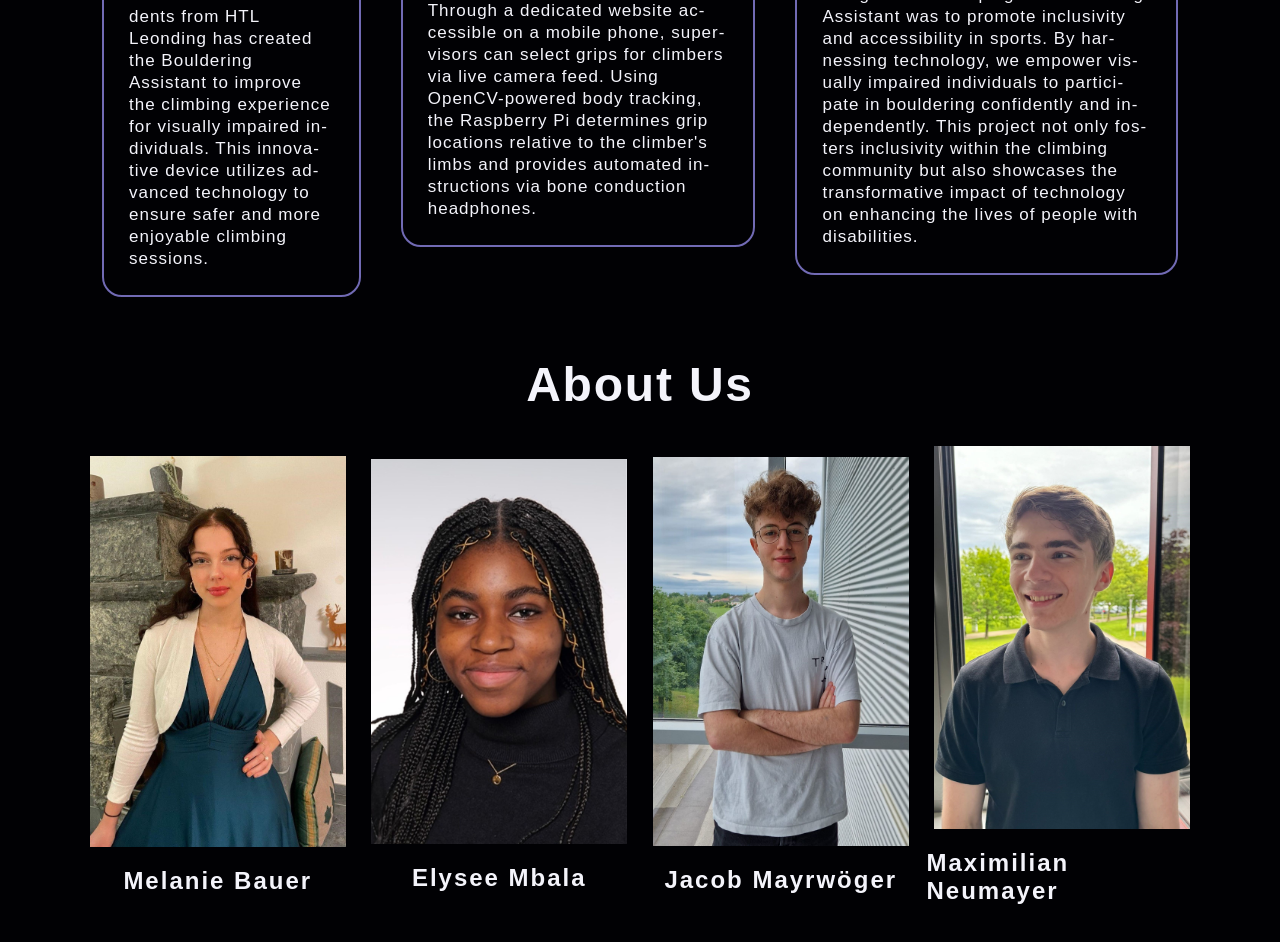
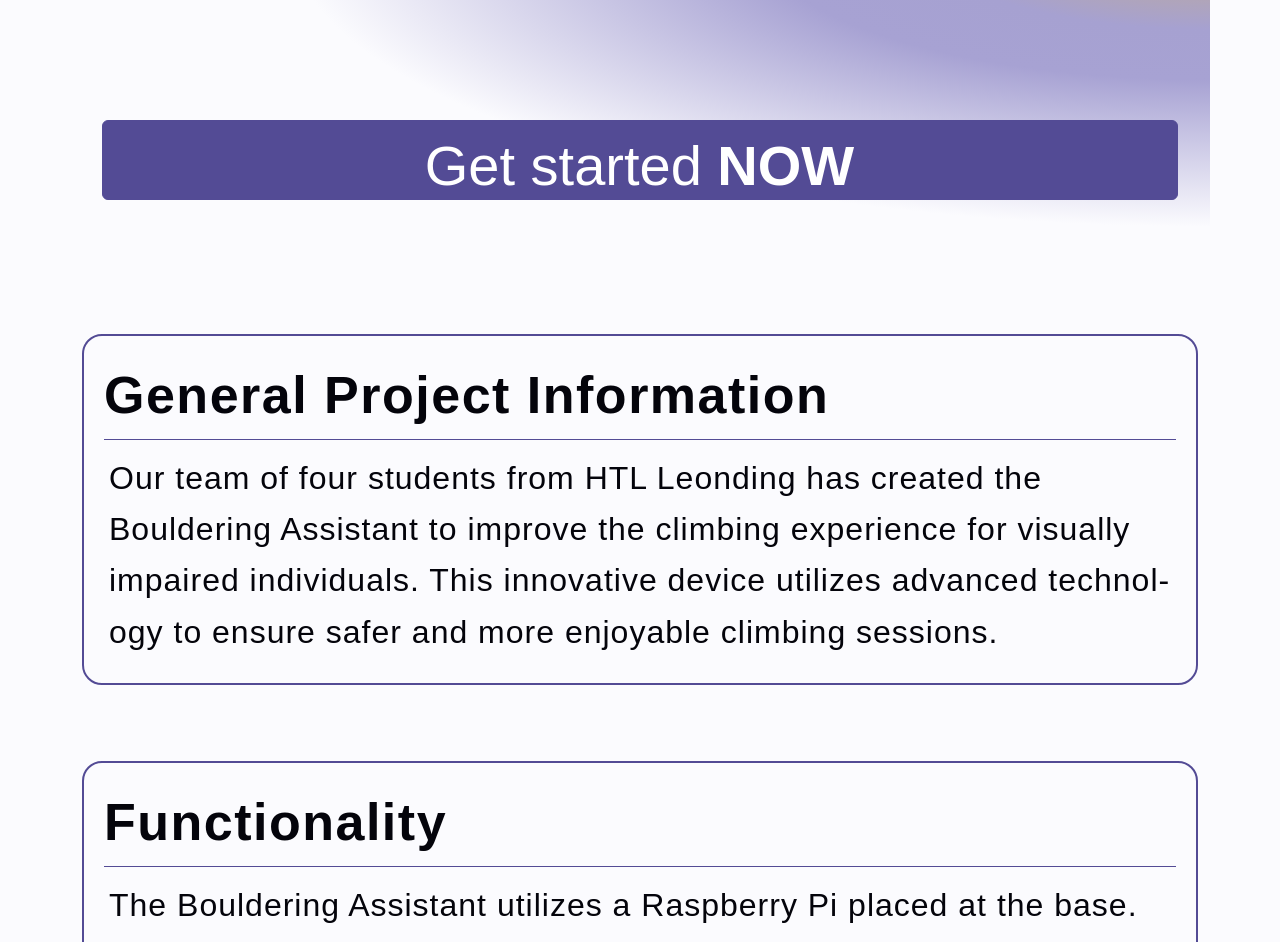
Before and after one commit to melanie-bauer/BoulderingAssistant_VueApp, a Vue app: page / in a window 1280 px wide. Shown: the part 420-1362 px from the top of the page. Built offline with nearby package versions, Linux system fonts and the light colour scheme; a web font is replaced by a local one.

Commit message:
did some major css changes

```diff
--- a/src/assets/base.css
+++ b/src/assets/base.css
@@ -1,43 +1,117 @@
 @import url('https://fonts.googleapis.com/css2?family=Baloo+Tammudu+2:wght@400..800&family=NTR&display=swap');
+
 :root {
   --font-family: 'NTR', sans-serif;
   --font-weight-heading: 600;
   --font-weight-body: 400;
 
-  --line-height-display: 42px;
-  --line-height-header: 28px;
-  --line-height-body: 22px;
-  --line-height-label: 16px;
+  --line-height-display: 1.2;
+  --line-height-header: 1.5;
+  --line-height-body: 1.6;
+  --line-height-label: 1.2;
 
   --letter-spacing-display: 1.8px;
-  --letter-spacing-header: 2px;
+  --letter-spacing-header: 1.5px;
   --letter-spacing-body: 1px;
-  --letter-spacing-label: 1px;
+  --letter-spacing-label: 0.5px;
 
-  --spacing-sm: 12px;
-  --spacing-m: 24px;
-  --spacing-xl: 32px;
+  --spacing-sm: 20px;
+  --spacing-m: 32px;
+  --spacing-xl: 48px;
 
-  --font-size-base: 17px;
-  --display-xl: 48px;
-  --display-r: 40px;
-  --header-xl: 32px;
+  --font-size-base: 16px;
+  --display-xl: 36px;
+  --display-r: 32px;
+  --header-xl: 28px;
   --header-r: 24px;
   --header-sm: 20px;
-  --label-r: 15px;
-  --button-radius: 20px;
+  --label-r: 14px;
+  --button-large: 24px;
+  --button-radius: 12px;
+
   --vh: 1;
-  @media (prefers-color-scheme: light) {
-    --text: #04040b;
-    --background: #fbfbfe;
-    --primary: #534b95;
-    --secondary: #9890df;
-    --accent: #E8D5B0FF;
+
+  --text-light: #04040b;
+  --background-light: #fbfbfe;
+  --primary-light: #534b95;
+  --secondary-light: #9890df;
+  --accent-light: #E8D5B0FF;
+
+  --text-dark: #f4f4fb;
+  --background-dark: #010104;
+  --primary-dark: #716ab4;
+  --secondary-dark: #28206f;
+  --accent-dark: #E8D5B0FF;
+}
+
+@media (prefers-color-scheme: light) {
+  :root {
+    --text: var(--text-light);
+    --background: var(--background-light);
+    --primary: var(--primary-light);
+    --secondary: var(--secondary-light);
+    --accent: var(--accent-light);
   }
+}
 
-      --text: #f4f4fb;
-      --background: #010104;
-      --primary: #716ab4;
-      --secondary: #28206f;
-      --accent: #E8D5B0FF;
+@media (prefers-color-scheme: dark) {
+  :root {
+    --text: var(--text-dark);
+    --background: var(--background-dark);
+    --primary: var(--primary-dark);
+    --secondary: var(--secondary-dark);
+    --accent: var(--accent-dark);
+  }
 }
+
+@media(min-width: 576px) {
+  :root {
+    --font-size-base: 18px;
+    --display-xl: 40px;
+    --display-r: 36px;
+    --header-xl: 32px;
+    --header-r: 28px;
+    --header-sm: 24px;
+    --label-r: 16px;
+    --button-large: 32px;
+  }
+}
+
+@media(min-width: 768px) {
+  :root {
+    --font-size-base: 20px;
+    --display-xl: 52px;
+    --display-r: 48px;
+    --header-xl: 44px;
+    --header-r: 40px;
+    --header-sm: 36px;
+    --label-r: 18px;
+    --button-large: 36px;
+  }
+}
+
+@media(min-width: 992px) {
+  :root {
+    --font-size-base: 26px;
+    --display-xl: 76px;
+    --display-r: 66px;
+    --header-xl: 60px;
+    --header-r: 50px;
+    --header-sm: 40px;
+    --label-r: 20px;
+    --button-large: 48px;
+  }
+}
+
+@media(min-width: 1200px) {
+  :root {
+    --font-size-base: 32px;
+    --display-xl: 100px;
+    --display-r: 88px;
+    --header-xl: 76px;
+    --header-r: 64px;
+    --header-sm: 52px;
+    --label-r: 24px;
+    --button-large: 56px;
+  }
+}
--- a/src/assets/main.css
+++ b/src/assets/main.css
@@ -9,15 +9,13 @@ body{
 
 }
 .h4, .h5, .h6{
-    font-weight: var(--font-weight-heading) !important;
     line-height: var(--line-height-header) !important;
     font-size: var(--header-sm) !important;
     letter-spacing: var(--letter-spacing-header);
 }
 h4, h5, h6{
-    font-weight: var(--font-weight-heading) !important;
     line-height: var(--line-height-header) !important;
-    font-size: var(--header-r) !important;
+    font-size: var(--header-sm) !important;
     letter-spacing: var(--letter-spacing-header);
 }
 
@@ -42,7 +40,6 @@ h1, h2, h3{
 }
 .btn{
     padding: 3px 10px 1px 9px !important;
-    /*box-shadow: 0 10px 20px -5px var(--primary);*/
 }
 .btn-primary {
     --bs-btn-color: #fff !important;
@@ -74,3 +71,7 @@ h1, h2, h3{
 .hover:hover{
     box-shadow: 0 0 40px 2px var(--secondary);
 }
+.btn-large {
+    font-size: var(--button-large) !important;
+    padding: var(--spacing-sm) var(--spacing-m);
+}
--- a/src/components/AboutUs.vue
+++ b/src/components/AboutUs.vue
@@ -8,7 +8,7 @@ import maximilianImage from '@/assets/images/Maximilian_Neumayer.jpg';
 const names = ["Melanie Bauer", "Elysee Mbala", "Jacob Mayrwöger", "Maximilian Neumayer"];
 const images = [melanieImage, mbalaImage, jacobImage, maximilianImage];
 const index = ref(0);
-const isCarousel = ref(window.innerWidth < 992);
+const isCarousel = ref(window.innerWidth < 1200);
 
 const next = () => {
   index.value = (index.value + 1) % names.length;
@@ -19,7 +19,7 @@ const prev = () => {
 };
 
 const handleResize = () => {
-  isCarousel.value = window.innerWidth < 992;
+  isCarousel.value = window.innerWidth < 1200;
 };
 
 onMounted(() => {
@@ -31,8 +31,8 @@ onBeforeUnmount(() => {
   window.removeEventListener('resize', handleResize);
 });
 </script>
+
 <template>
-
   <div class="container">
     <div class="row small-mb">
       <h1 class="text-align-center">About Us</h1>
@@ -52,6 +52,8 @@ onBeforeUnmount(() => {
     <div v-else class="grid-layout">
       <div v-for="(img, i) in images" :key="i" class="grid-item">
         <img :src="img" :alt="names[i]" class="grid-image img-fluid">
+        </div>
+      <div v-for="(img, i) in images" :key="i" class="grid-item align-self-start">
         <h4 class="caption">{{ names[i] }}</h4>
       </div>
     </div>
@@ -59,13 +61,16 @@ onBeforeUnmount(() => {
 </template>
 
 <style scoped>
+.align-self-start{
+  align-self: start;
+}
 .container {
   display: flex;
   flex-direction: column;
   align-items: center;
   justify-content: center;
   position: relative;
-  margin-top: 35px;
+  margin-top: var(--spacing-m);
 }
 
 img, svg {
@@ -99,7 +104,7 @@ img, svg {
 
 .caption {
   margin-top: 10px;
-  font-size: 18px;
+  font-size: 12px; /* Smaller text size */
 }
 
 .arrow {
@@ -133,8 +138,10 @@ img, svg {
   display: grid;
   gap: 10px;
   width: 100%;
+  grid-template-columns: repeat(auto-fit, minmax(150px, 1fr));
+  justify-items: center;
+  align-items: end; /* Align items to the bottom */
 }
-
 
 .grid-item {
   display: flex;
@@ -143,15 +150,23 @@ img, svg {
 }
 
 .grid-image {
-  min-width: 30vw;
-  max-width: 30vw;
+  width: 100%; /* Ensure images take full width */
+  max-width: 15vw;
+}
+
+.caption {
+  font-size: 14px; /* Smaller text size */
+  text-align: center;
+}
+
+@media (min-width: 768px) {
+  .grid-image {
+    max-width: 15vw; /* Adjusted for larger screens */
+  }
 }
 
 @media (min-width: 992px) {
-  .grid-layout {
-    grid-template-columns: repeat(2, 1fr);
-  }
-  .caption{
+  .caption {
     margin: 20px 0 30px 0;
   }
 }
@@ -161,13 +176,17 @@ img, svg {
     grid-template-columns: repeat(4, 1fr);
     margin-top: 20px;
   }
-  .grid-image{
-    min-width: 20vw;
-    max-width: 20vw;
+  .grid-image {
+    max-width: 18vw; /* Adjusted for larger screens */
   }
-  .grid-item{
-    display: flex;
-    justify-content: center;
+  .caption {
+    margin: 10px 0 20px 0;
+  }
+}
+
+@media (min-width: 1500px) {
+  .grid-image {
+    max-width: 14vw; /* Adjusted for larger screens */
   }
 }
 </style>
--- a/src/components/FirstLook.vue
+++ b/src/components/FirstLook.vue
@@ -5,39 +5,39 @@ import PrimaryButton from "@/components/PrimaryButton.vue";
 
 <template>
   <div class="gradient container d-flex flex-column">
-    <h1 class="col-6">Bouldering Assistant</h1>
-    <p class="col-11">Your digital assistant to help visually impaired people with bouldering.</p>
-
+    <h1 class="col-sm-12 header-xl">Bouldering Assistant</h1>
+    <h4 class="col-11">Your digital assistant to help visually impaired people with bouldering.</h4>
+    <PrimaryButton class="button col-8 btn-large" to="/boulderingSession">Get started <b>NOW</b></PrimaryButton>
   </div>
-  <div class="container d-flex align-content-center">
-    <PrimaryButton to="/boulderingSession" width="70%" font-size="24px">Get started <b>NOW</b></PrimaryButton>
-  </div>
-
 </template>
 
 <style scoped>
-.container{
+.container {
   background-color: var(--background);
   color: var(--text);
-  padding: 0 15px 65px 15px;
-}
-p{
-  font-size: 18px !important;
-  line-height: 26px !important;
-  letter-spacing: var(--letter-spacing-body);
-  hyphens: auto;
+  padding: var(--spacing-m);
 }
 .gradient {
-  padding: 65px 15px 25px 15px;
+  padding: var(--spacing-xl) var(--spacing-m);
   min-height: 200px;
-  background: radial-gradient(at right center, #E8D5B0FF 0%, rgb(182, 167, 172) 4%, rgba(96, 88, 163, 1) 26%,
-  var(--background) 57%);
+  background: radial-gradient(at right center, #E8D5B0FF 0%, rgb(182, 167, 172) 4%, rgba(96, 88, 163, 1) 26%, var(--background) 57%);
+}
+.button {
+  margin: var(--spacing-xl) 0 var(--spacing-m) 0;
 }
 
 @media (prefers-color-scheme: light) {
   .gradient {
-    background: radial-gradient(at right center, rgba(232, 213, 176, 1) 0%,rgb(182, 167, 172) 9%, rgba(166, 161, 209, 1) 18%, rgb(167, 162, 211) 28%,var(--background) 57%);
+    background: radial-gradient(at right center, rgba(232, 213, 176, 1) 0%, rgb(182, 167, 172) 9%, rgba(166, 161, 209, 1) 18%, rgb(167, 162, 211) 28%, var(--background) 57%);
   }
 }
-
+@media (min-width: 992px) {
+  .container {
+    min-height: calc(var(--vh, 1vh) * 60);
+  }
+  .button {
+    margin: calc(var(--vh, 1vh) * 25) 0 var(--spacing-xl) 0;
+    height: calc(var(--vh, 1vh) * 10);
+  }
+}
 </style>
--- a/src/components/Footer.vue
+++ b/src/components/Footer.vue
@@ -4,8 +4,8 @@ import Footer from "../components/Footer.vue";
 </script>
 
 <template>
-    <footer class="footer">
-    <div class="footer-content">
+    <footer class="footer label">
+    <div class="footer-content text">
         <p>&copy; 2024 Bouldering Assistant. All rights reserved.</p>
         <p><a href="/impressum">Impressum</a></p>
     </div>
--- a/src/components/ProjectInfos.vue
+++ b/src/components/ProjectInfos.vue
@@ -8,13 +8,12 @@ export default defineComponent({
 
 </script>
 <template>
-  <div class="container d-flex  flex-column flex-lg-row">
+  <div class="container d-flex flex-column flex-lg-row flex-wrap">
     <TextBox title="General Project Information">Our team of four students from HTL Leonding has created the Bouldering Assistant to improve the climbing
       experience for visually impaired individuals. This innovative device utilizes advanced technology to ensure
       safer and more enjoyable climbing sessions.</TextBox>
     <TextBox title="Functionality">The Bouldering Assistant utilizes a Raspberry Pi placed at the base. Through a dedicated website accessible on a
-      mobile phone, supervisors can select grips for climbers via live camera feed. Using OpenCV-powered body
-      tracking, the Raspberry Pi determines grip locations relative to the climber's limbs and provides automated
+      mobile phone, supervisors can select grips for climbers via live camera feed. The Raspberry Pi determines grip locations relative to the climber's limbs and provides automated
       instructions via bone conduction headphones.</TextBox>
     <TextBox title="Reasons behind the Project">Our goal in developing the Bouldering Assistant was to promote inclusivity and accessibility in sports. By
       harnessing technology, we empower visually impaired individuals to participate in bouldering confidently and
@@ -30,9 +29,5 @@ export default defineComponent({
 }
 
 
-h4 {
-  margin-bottom: 0;
-}
-
 
 </style>
--- a/src/components/TextBox.vue
+++ b/src/components/TextBox.vue
@@ -11,7 +11,7 @@ export default{
 </script>
 
 <template>
-  <div class="box large-mb hover">
+  <div class="box medium-mb hover">
     <h4 class="colored-bot-b">{{title}}</h4>
     <div id="text-container" class="text">
       <slot ></slot>
@@ -28,6 +28,7 @@ export default{
 .colored-bot-b {
   padding-bottom: 5px;
   border-bottom: 1.5px var(--primary) solid;
+  font-weight: var(--font-weight-heading) !important;
 }
 .box{
   min-width: 90%;
@@ -38,11 +39,11 @@ export default{
 }
 
 
-@media(min-width: 769px)
+@media(min-width: 992px)
 {
   .box{
     min-width: auto;
-    margin: 0 20px 0 20px;
+    margin: 38px 0;
   }
 }
 </style>
```
